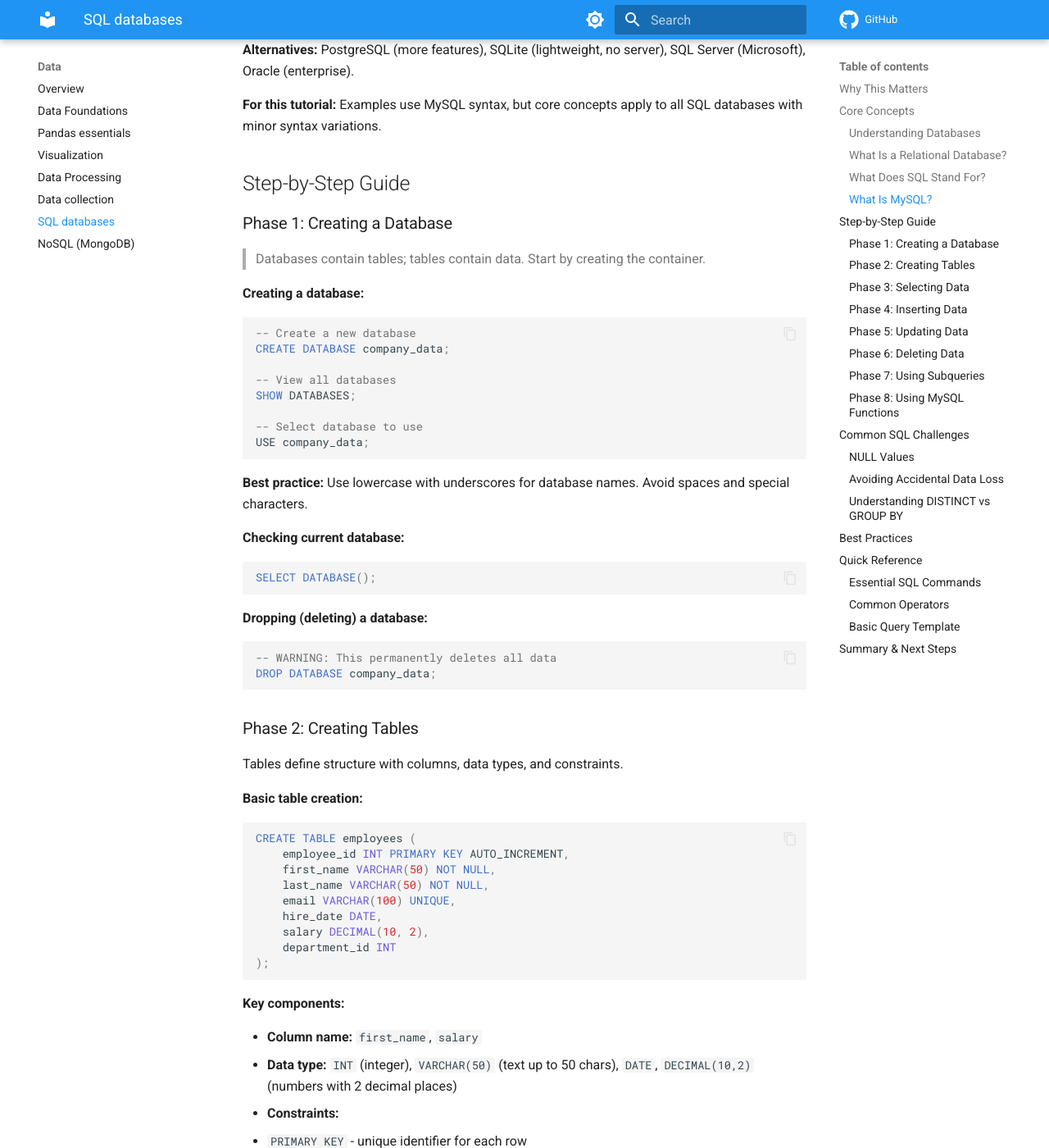
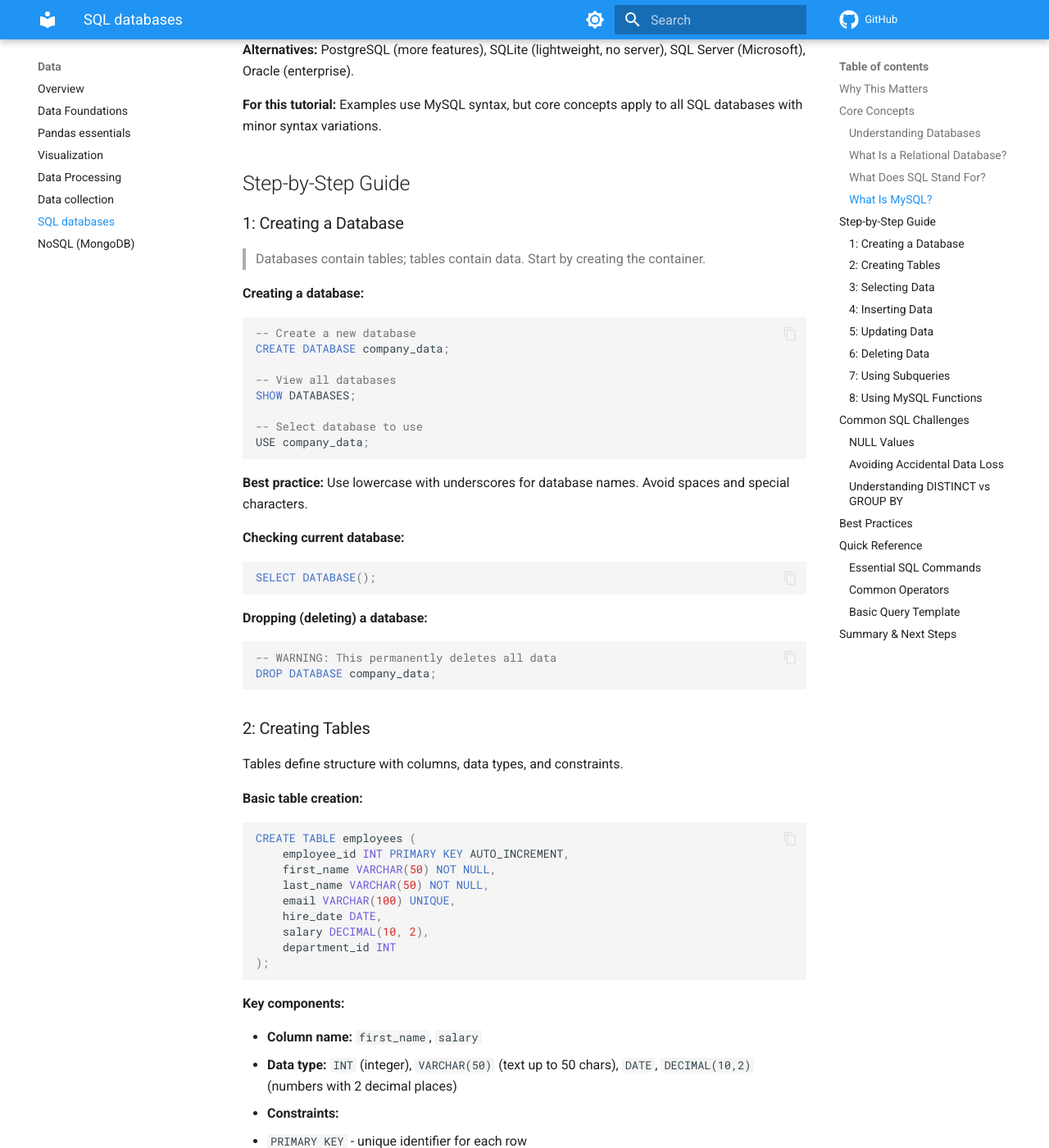
Before and after one commit to evisp/ml-handbook, an MkDocs documentation site: the page built from docs/03-data/sql.md, in a window 1280 px wide and 1400 px high, scrolled down 2322 px. Shown: the whole window at 82% size. Built offline with MkDocs 1.6.1 and Material for MkDocs 9.7.7, drawn with Linux system fonts in a browser that asks for light colours; comment, search, counter and statistics services are not loaded; some of the changed text lies outside the part shown.

Commit message:
add: tutorial on sql

````diff
--- a/docs/03-data/sql.md
+++ b/docs/03-data/sql.md
@@ -74,7 +74,7 @@
 
 ## Step-by-Step Guide
 
-### Phase 1: Creating a Database
+###   1: Creating a Database
 
 > Databases contain tables; tables contain data. Start by creating the container.
 
@@ -106,7 +106,7 @@
 DROP DATABASE company_data;
 ```
 
-### Phase 2: Creating Tables
+###   2: Creating Tables
 
 Tables define structure with columns, data types, and constraints.
 
@@ -174,7 +174,7 @@
 DROP COLUMN contact_number;
 ```
 
-### Phase 3: Selecting Data
+###   3: Selecting Data
 
 **SELECT** retrieves data from tables. It's the most common SQL operation.
 
@@ -246,7 +246,7 @@
 LIMIT 10 OFFSET 20;
 ```
 
-### Phase 4: Inserting Data
+###   4: Inserting Data
 
 **INSERT** adds new rows to tables.
 
@@ -275,7 +275,7 @@
 -- NULL for AUTO_INCREMENT primary key
 ```
 
-### Phase 5: Updating Data
+###   5: Updating Data
 
 **UPDATE** modifies existing rows.
 
@@ -308,7 +308,7 @@
 UPDATE employees SET salary = 50000.00 WHERE employee_id = 10;
 ```
 
-### Phase 6: Deleting Data
+###   6: Deleting Data
 
 **DELETE** removes rows from tables.
 
@@ -344,7 +344,7 @@
 - **DROP TABLE:** Deletes entire table and structure
 - **TRUNCATE:** Removes all rows faster than DELETE (but can't undo)
 
-### Phase 7: Using Subqueries
+###   7: Using Subqueries
 
 **Subqueries** are queries nested inside other queries, useful for complex filtering and calculations.
 
@@ -392,7 +392,7 @@
 
 **Alternative:** JOINs often perform better than subqueries for relating tables.
 
-### Phase 8: Using MySQL Functions
+###   8: Using MySQL Functions
 
 MySQL provides built-in functions for calculations, text manipulation, and data transformation.
 
````
